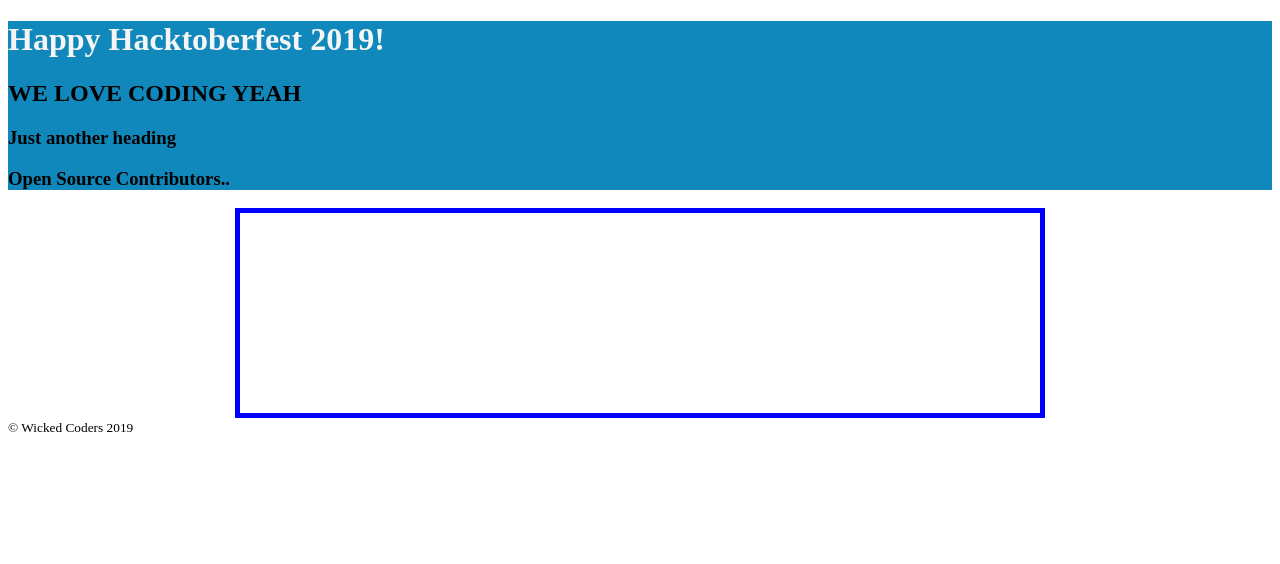
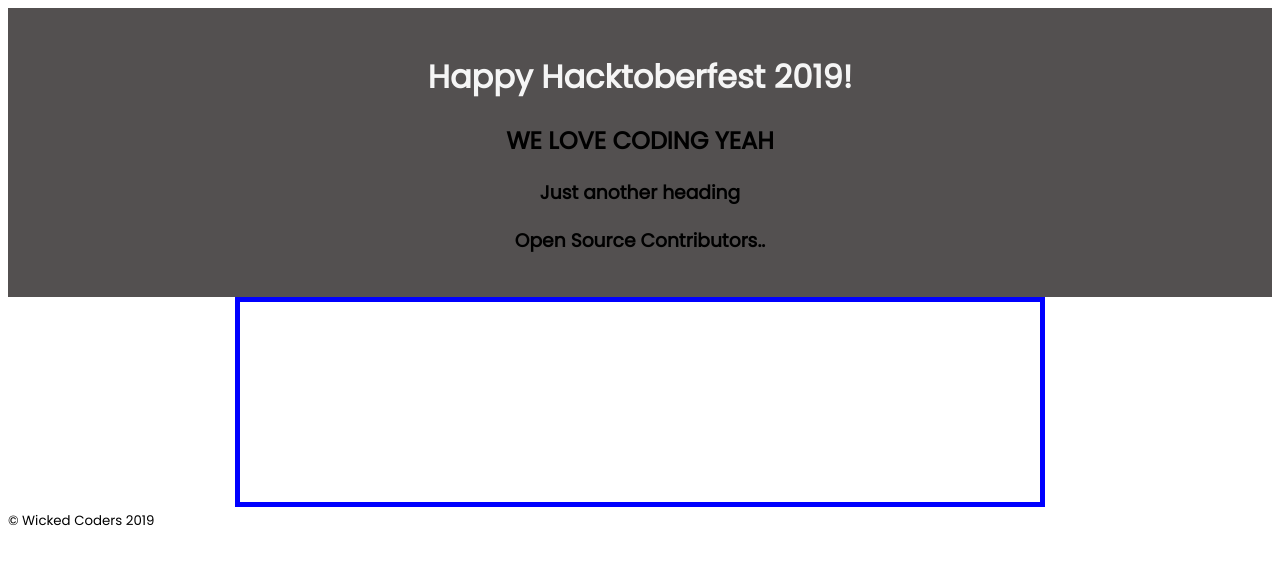
Before and after one commit to Evie-Skinner18/happy_hacktoberfest_19, a plain HTML site: page index.html in a window 1280 px wide. Drawn offline with Linux system fonts and the light colour scheme.

Commit message:
Changed the styles of header in website

```diff
--- a/css/styles.css
+++ b/css/styles.css
@@ -1,3 +1,7 @@
+@import url('https://fonts.googleapis.com/css?family=Poppins&display=swap');
+body{
+    font-family: Poppins;
+}
 .main {
     height: 200px;
     width: 800px;
@@ -5,11 +9,11 @@
     margin: auto;
 }
 header{
-    height: fit-content;
-    background-color: #1188bb;
+text-align: center;
+background-color: rgb(83, 80, 80);
+padding: 1.5em;
 }
 h1{
     text-transform: capitalize;
-
     color: whitesmoke;
 }
```
Also changed, not shown: index.html (+4 -1 lines).
